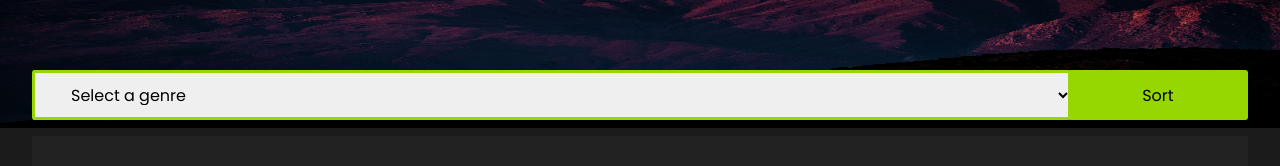
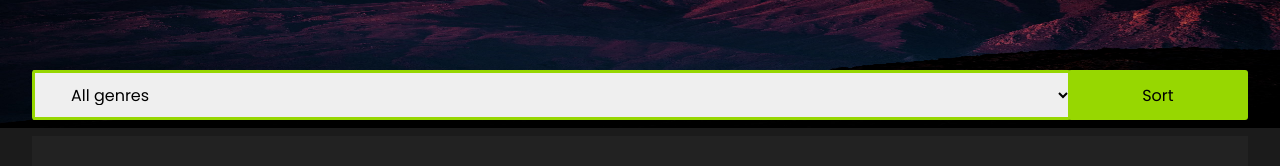
Before and after one commit to mediastream/mediastream-challenge-react, a React (Create React App) app: page /02 in a window 1280 px wide. Shown: the part 122-288 px from the top of the page. Built offline with nearby package versions, Linux system fonts and the light colour scheme; data requests are answered from the project's data file.

Commit message:
Latest improve for genres selector

```diff
--- a/src/components/pages/Exercise02/index.js
+++ b/src/components/pages/Exercise02/index.js
@@ -114,12 +114,12 @@ export default function Exercise02 () {
       </h1>
       <div className="movie-library__actions">
         <select name="genre" placeholder="Search by genre..." onChange={ e => getMoviesByGenre(e.target.value) }>
-          <option value='all'>Select a genre</option>
-          { loading ? (<option value='all'>Loading...</option>) : (
+          <option value='all'>All genres</option>
+          {
             genres.map( genre => (
               <option value={genre} key={genre}>{genre}</option>
             ))
-          )}
+          }
         </select>
         <button onClick={ () => switchSortType() }>Sort {sortType}</button>
       </div>
```
